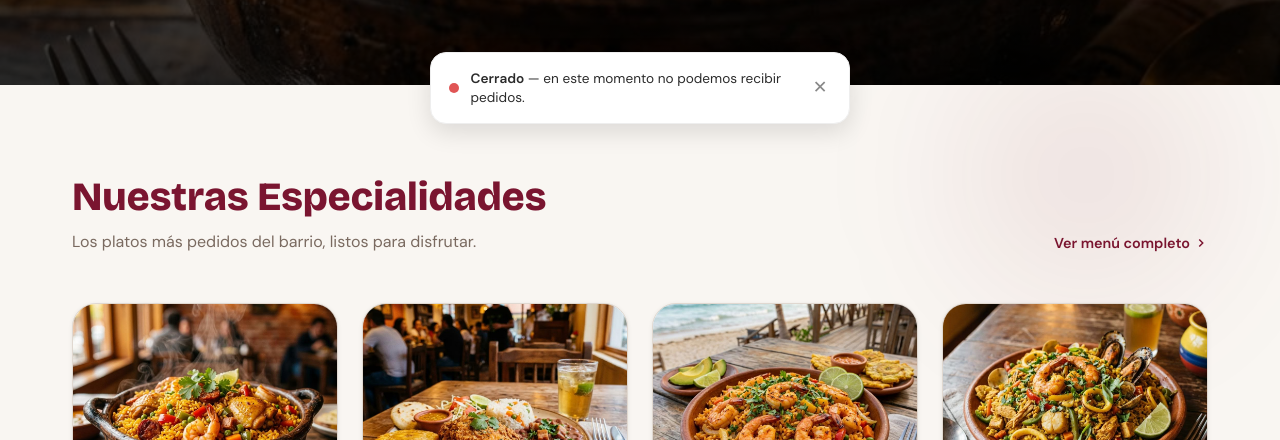
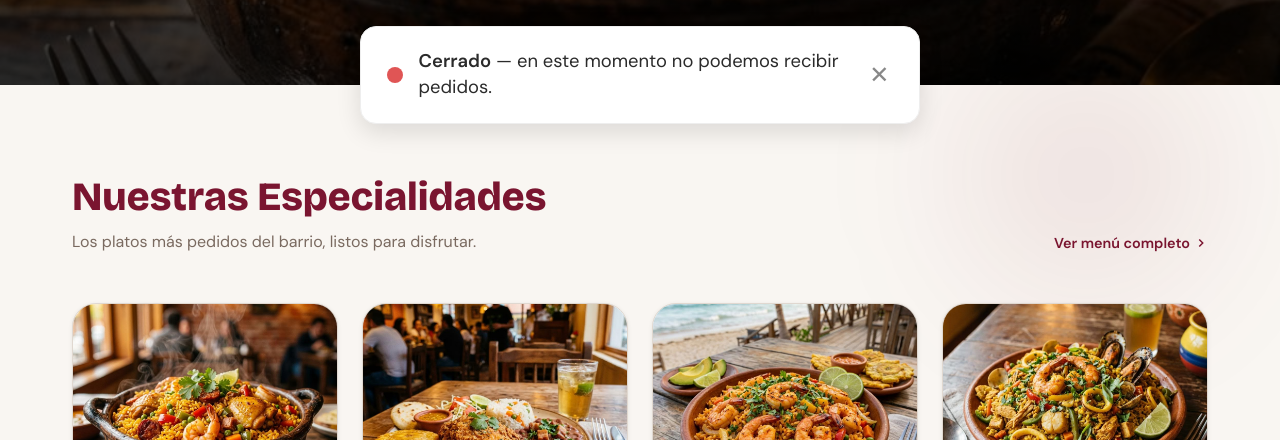
Before and after one commit to lm9831653-del/el-imperio-del-arroz-ss, a plain HTML site: page index.html in a window 1280 px wide. Shown: the part 660-1100 px from the top of the page. Drawn offline with nearby package versions, Linux system fonts and the light colour scheme.

Commit message:
Update toast notification styles and dimensions

```diff
--- a/index.html
+++ b/index.html
@@ -99,10 +99,10 @@
     </div>
   </section>
 
-  <div class="toast-horario" id="toast-horario" style="position:fixed;left:1rem;right:1rem;bottom:1rem;margin:0 auto;max-width:420px;background:#fff;border:1px solid #eee;border-radius:16px;box-shadow:0 8px 24px rgba(0,0,0,0.12);padding:1rem 1.1rem;display:flex;align-items:center;gap:0.75rem;z-index:999;transform:translateY(140%);transition:transform .35s ease;">
-    <span id="toast-horario-punto" style="flex-shrink:0;width:10px;height:10px;border-radius:50%;"></span>
-    <span id="toast-horario-texto" style="flex:1;font-size:0.85rem;color:#2b2b2b;line-height:1.4;"></span>
-    <button type="button" id="toast-horario-cerrar" aria-label="Cerrar aviso" style="flex-shrink:0;background:none;border:none;cursor:pointer;color:#888;font-size:1.1rem;line-height:1;padding:0.25rem;">✕</button>
+  <div class="toast-horario" id="toast-horario" style="position:fixed;left:1rem;right:1rem;bottom:1rem;margin:0 auto;max-width:560px;background:#fff;border:1px solid #eee;border-radius:16px;box-shadow:0 8px 24px rgba(0,0,0,0.12);padding:1.4rem 1.6rem;display:flex;align-items:center;gap:1rem;z-index:999;transform:translateY(140%);transition:transform .35s ease;">
+    <span id="toast-horario-punto" style="flex-shrink:0;width:16px;height:16px;border-radius:50%;"></span>
+    <span id="toast-horario-texto" style="flex:1;font-size:1.15rem;color:#2b2b2b;line-height:1.4;"></span>
+    <button type="button" id="toast-horario-cerrar" aria-label="Cerrar aviso" style="flex-shrink:0;background:none;border:none;cursor:pointer;color:#888;font-size:1.5rem;line-height:1;padding:0.25rem;">✕</button>
   </div>
 
   <script>
```
